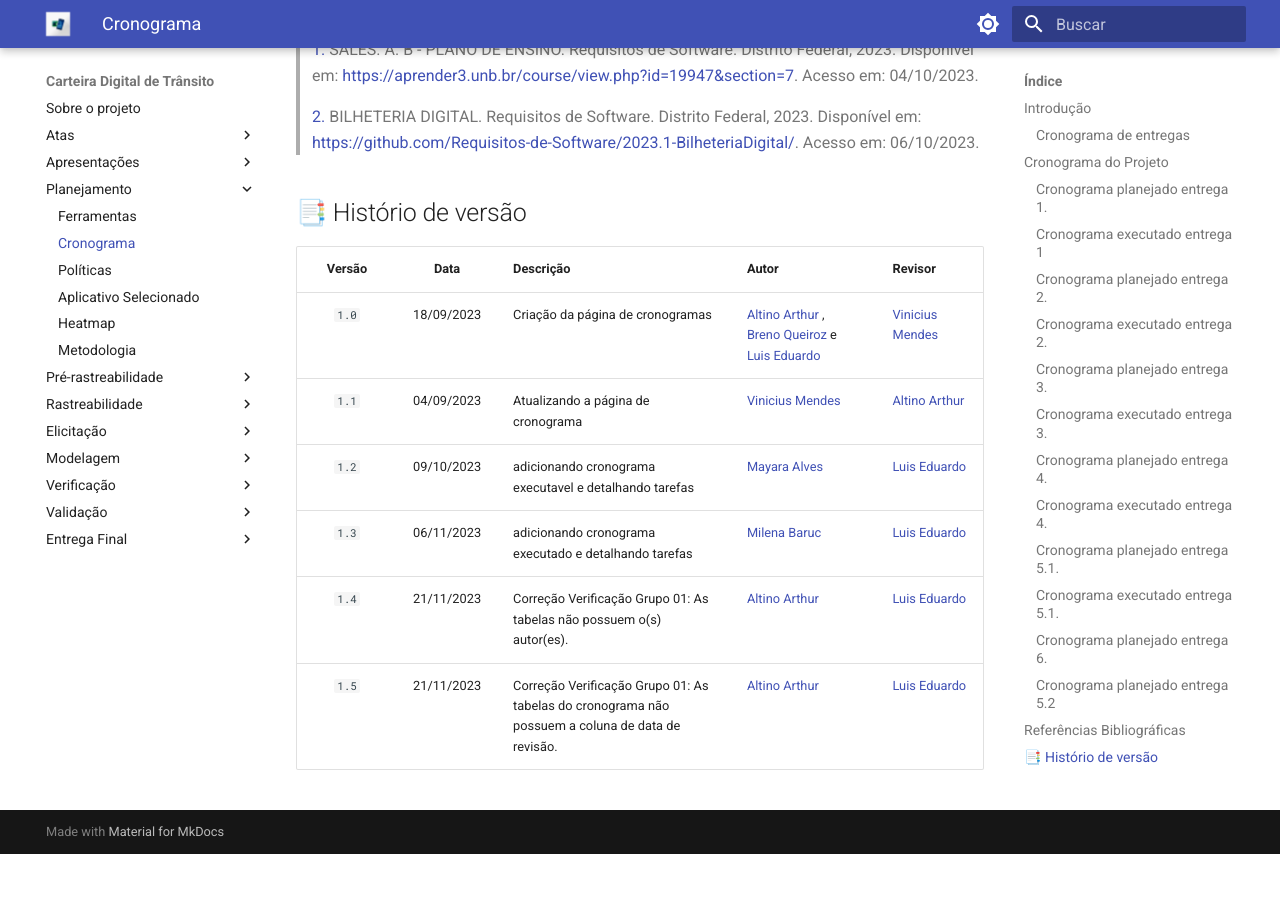
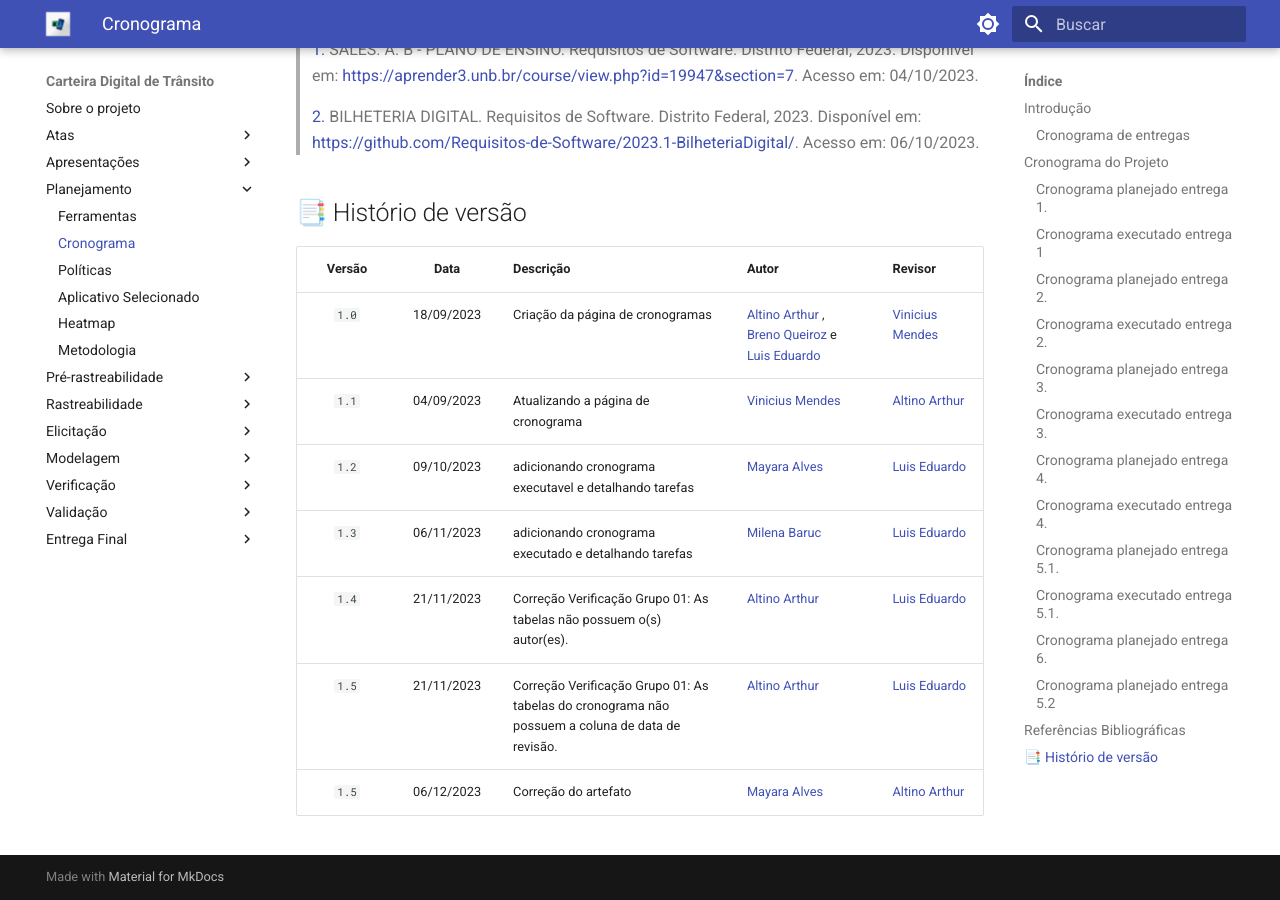
Before and after one commit to Requisitos-de-Software/2023.2-Carteira_Digital_de_Transito, an MkDocs documentation site: the page built from docs/planejamento/cronograma.md, in a window 1280 px wide and 900 px high, scrolled down 13191 px. Built offline with MkDocs 1.6.1 and Material for MkDocs 9.7.7, drawn with Linux system fonts in a browser that asks for light colours; before the commit the page ends 14045 px from its top, so only the background shows below that.

Commit message:
Update cronograma.md

```diff
--- a/docs/planejamento/cronograma.md
+++ b/docs/planejamento/cronograma.md
@@ -264,3 +264,4 @@ Fonte: [Altino Arthur](https://github.com/arthurrochamoreira)
 | `1.3` |06/11/2023 | adicionando cronograma executado e detalhando tarefas | [Milena Baruc](https://github.com/MilenaBaruc) | [Luis Eduardo](https://github.com/LuisMiranda10)
 | `1.4` |21/11/2023 | Correção Verificação Grupo 01: As tabelas não possuem o(s) autor(es). | [Altino Arthur](https://github.com/arthurrochamoreira) | [Luis Eduardo](https://github.com/LuisMiranda10)
 | `1.5` |21/11/2023 | Correção Verificação Grupo 01: As tabelas do cronograma não possuem a coluna de data de revisão. | [Altino Arthur](https://github.com/arthurrochamoreira) | [Luis Eduardo](https://github.com/LuisMiranda10)
+| `1.5` |06/12/2023 | Correção do artefato  | [Mayara Alves](https://github.com/Mayara-tech) | [Altino Arthur](https://github.com/arthurrochamoreira)
```
